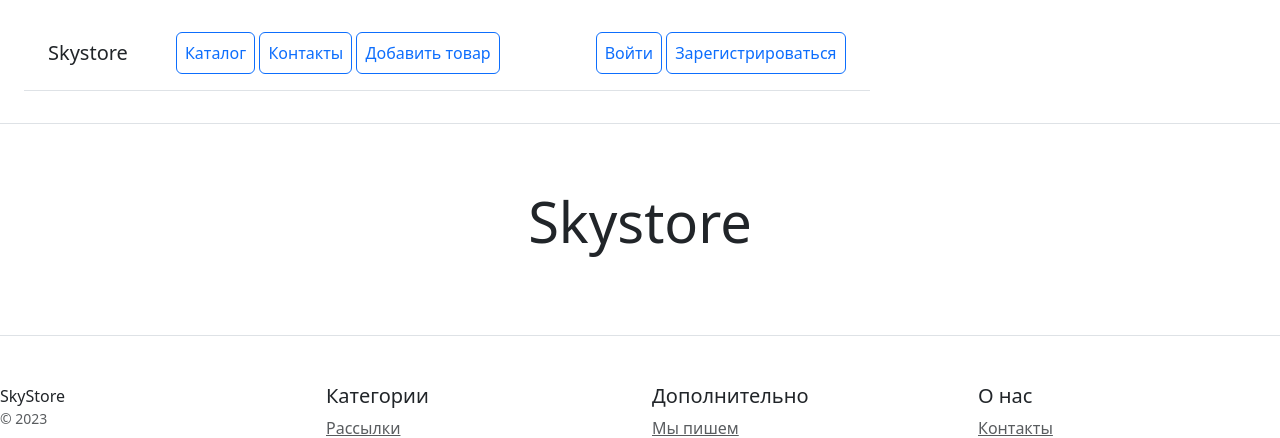
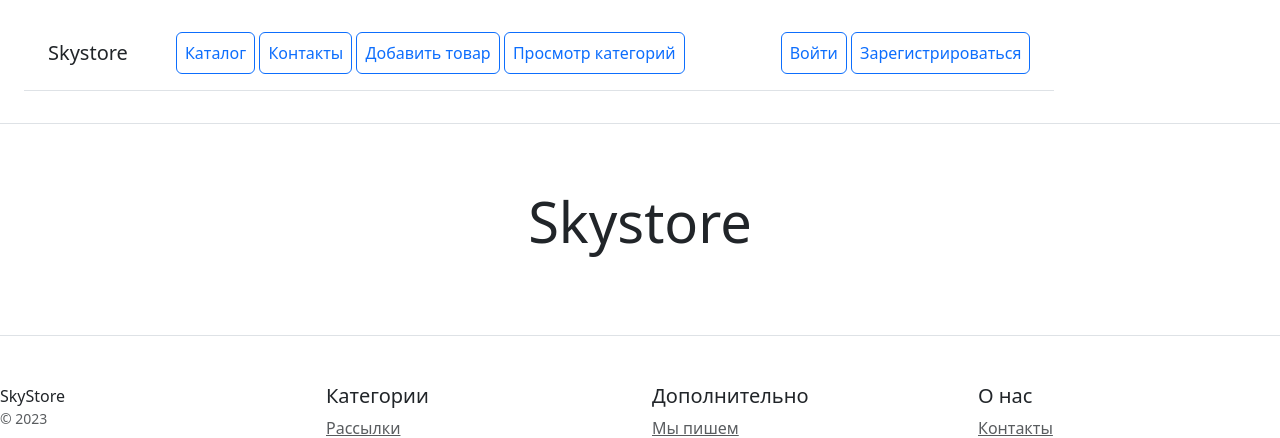
Before and after one commit to Fullesh/Django_homework_2, a Django app: page /blog/ in a window 1280 px wide. Shown: the top 438 px of the page. Run offline with Django 5.2, Linux system fonts and the light colour scheme; data that the repository does not hold is empty; parts of the project's set-up code (start-up, migrations or seed data) failed here and were passed over.

Commit message:
Изменён шаблон главного меню

```diff
--- a/catalog/templates/catalog/main_menu.html
+++ b/catalog/templates/catalog/main_menu.html
@@ -5,6 +5,7 @@
         <a class="p-2 btn btn-outline-primary" href="/">Каталог</a>
         <a class="p-2 btn btn-outline-primary" href="/contacts/">Контакты</a>
         <a class="p-2 btn btn-outline-primary" href="/products/add/">Добавить товар</a>
+        <a class="p-2 btn btn-outline-primary" href="/categories/">Просмотр категорий</a>
     </nav>
 </div>
 <div class="d-flex flex-column flex-md-row align-items-right p-3 px-md-4 mb-3 bg-white border-bottom box-shadow">
```
